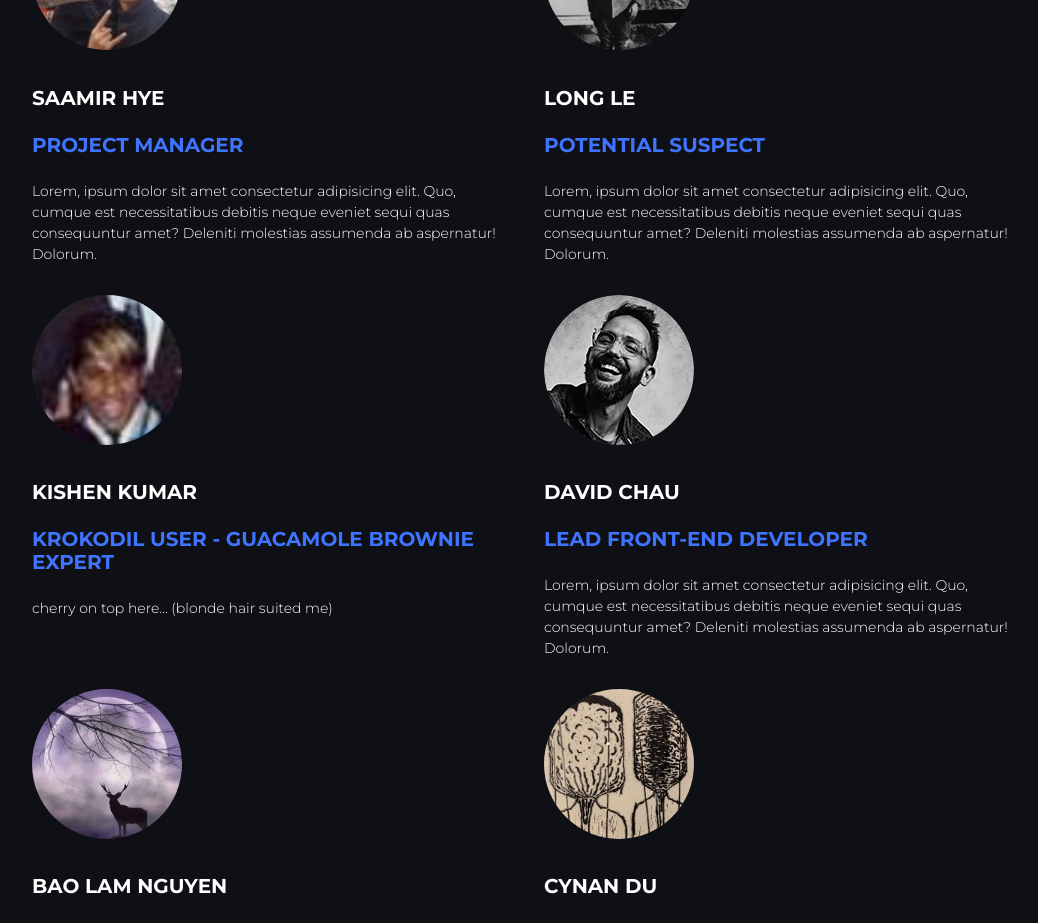
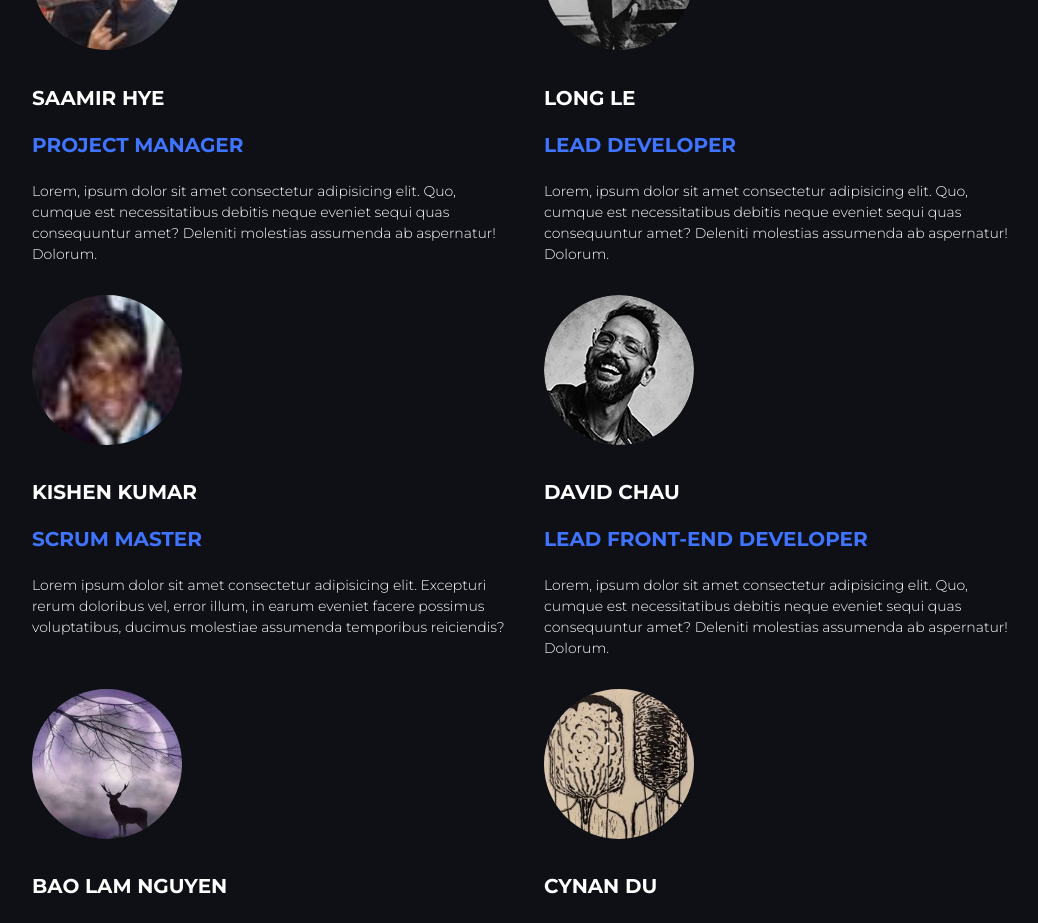
Before and after one commit to Chauster/Coralyze-Frontend, a React (Create React App) app: page /about in a window 1280 px wide. Shown: the part 1960-2883 px from the top of the page, without its empty margins (111-1149 px from the left). Built offline with nearby package versions, Linux system fonts and the light colour scheme.

Commit message:
minor update

```diff
--- a/src/components/About/MeetTheTeam.js
+++ b/src/components/About/MeetTheTeam.js
@@ -40,7 +40,7 @@ const test = () => {
                 </div>
               </div>
               <div class="card__title">Long Le</div>
-              <div class="card__roletitle">Potential Suspect</div>
+              <div class="card__roletitle">Lead Developer</div>
               <div class="card__description">
                 Lorem, ipsum dolor sit amet consectetur adipisicing elit. Quo,
                 cumque est necessitatibus debitis neque eveniet sequi quas
@@ -56,11 +56,12 @@ const test = () => {
                 </div>
               </div>
               <div class="card__title">Kishen Kumar</div>
-              <div class="card__roletitle">
-                krokodil user - guacamole brownie expert
-              </div>
+              <div class="card__roletitle">Scrum Master</div>
               <div class="card__description">
-                cherry on top here... (blonde hair suited me)
+                Lorem ipsum dolor sit amet consectetur adipisicing elit.
+                Excepturi rerum doloribus vel, error illum, in earum eveniet
+                facere possimus voluptatibus, ducimus molestiae assumenda
+                temporibus reiciendis?
               </div>
             </div>
 
```
